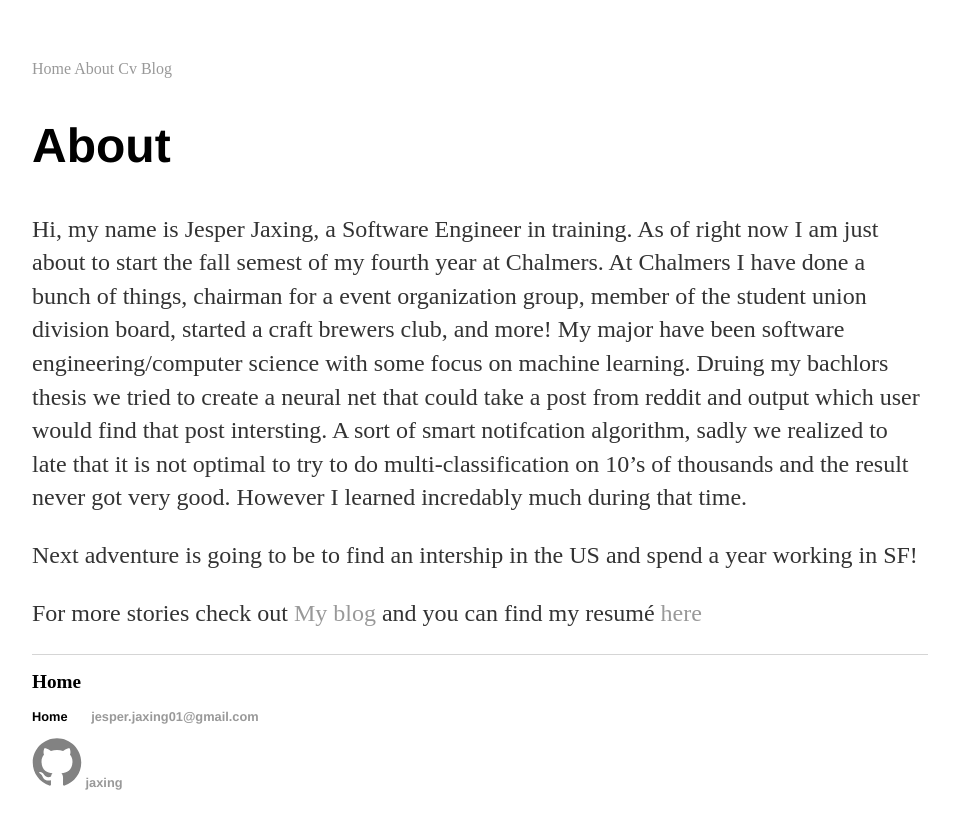
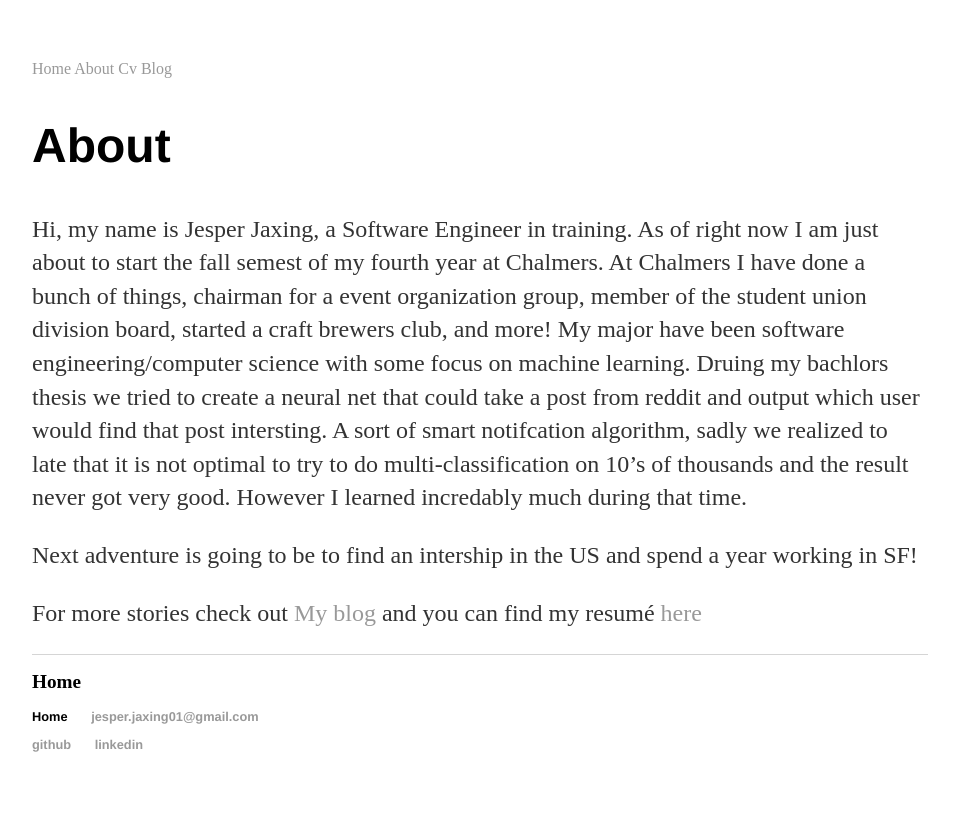
Before and after one commit to Jaxing/jaxing.github.io, a Jekyll site: the page built from about.md, in a window 1280 px wide. Shown: the top 829 px of the page, without its empty margins (160-1119 px from the left). Built offline with Jekyll 4.4.1, drawn with Linux system fonts in a browser that asks for light colours.

Commit message:
remove images from footer

```diff
--- a/_config.yml
+++ b/_config.yml
@@ -14,6 +14,7 @@ url: "http://jaxing.github.io" # the base hostname & protocol for your site
 permalink: /blog/:year/:month/:day/:title
 #twitter_username:
 github_username:  jaxing
+linkedin_username: jaxingj
 
 # Build settings
 markdown: kramdown
--- a/_includes/footer.html
+++ b/_includes/footer.html
@@ -17,15 +17,21 @@
 
           {% if site.github_username %}
           <li>
-            {% include icon-github.html username=site.github_username %}
+	    <a href="https://github.com/{{ site.github_username }}">github</a>
           </li>
           {% endif %}
 
 	  {% if site.twitter_username %}
           <li>
-            {% include icon-twitter.html username=site.twitter_username %}
+	    <a href="https://twitter.com/{{ site.twitter_username }}">twitter</a>
           </li>
           {% endif %}
+
+	  {% if site.linkedin_username %}
+	  <li>
+	    <a href="https://linkedin.com/in/{{ site.linkedin_username }}">linkedin</a>
+	  </li>
+	  {% endif %}
         </ul>
       </div>
 
```
